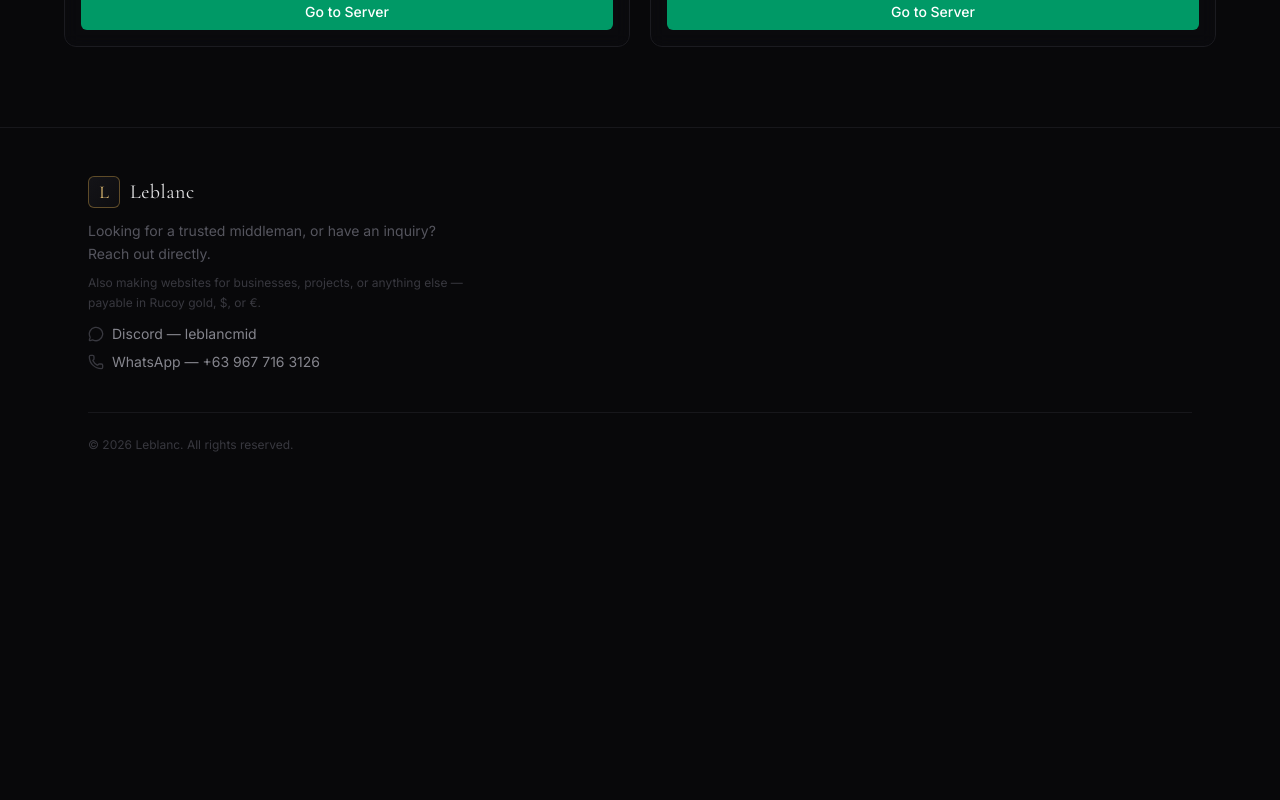
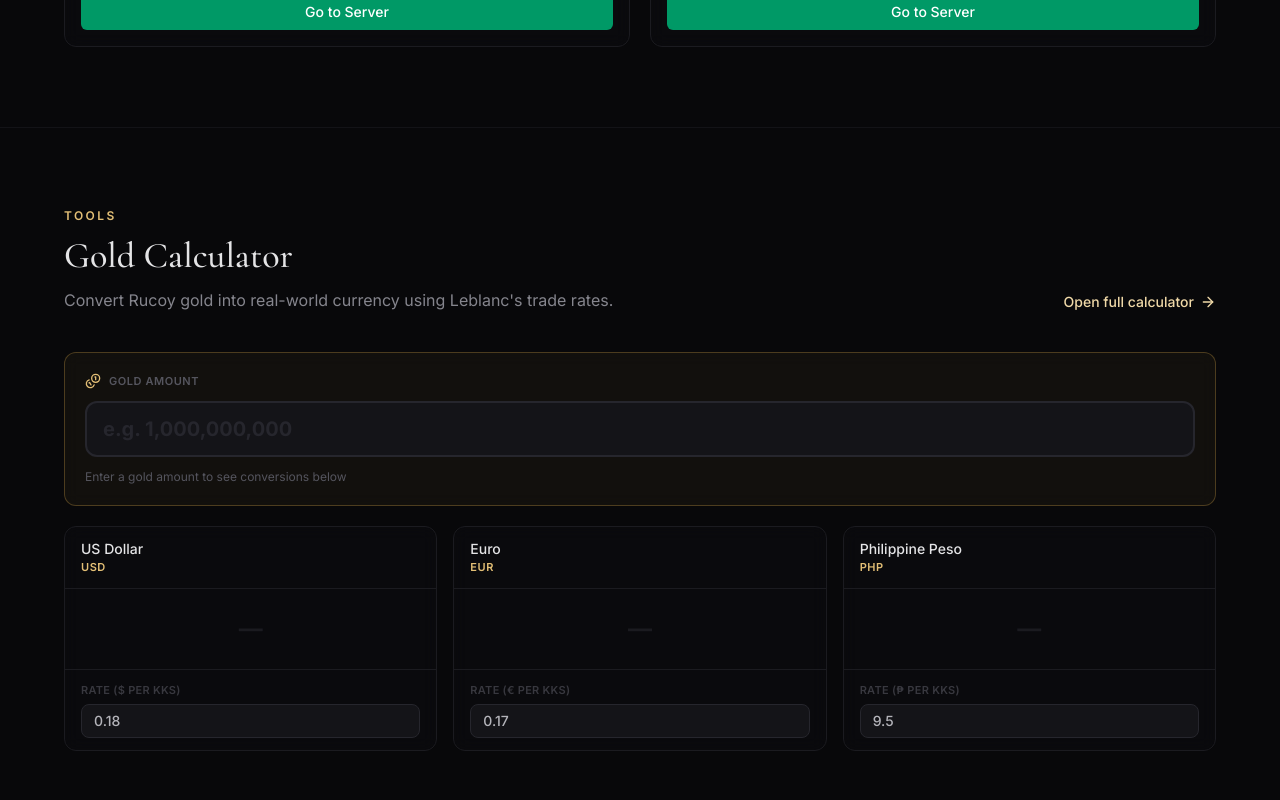
Before and after one commit to Leblancmid/Leblanc, a React (Vite) app: page / in a window 1280 px wide. Shown: the part 1700-2500 px from the top of the page. Before the commit the page ends 2201 px from the top, so only its background shows below. Built offline with nearby package versions, Linux system fonts and the light colour scheme.

Commit message:
Add Gold Calculator page and home section
New /gold-calculator route with USD/EUR/PHP conversion, linked from
the nav after For Sale and previewed on the home page below servers.

```diff
--- a/src/App.tsx
+++ b/src/App.tsx
@@ -3,6 +3,7 @@
 import { HomePage } from '@/features/home/HomePage'
 import { ForSalePage } from '@/features/for-sale/ForSalePage'
 import { InformationPage } from '@/features/information/InformationPage'
+import { GoldCalculatorPage } from '@/features/gold-calculator/GoldCalculatorPage'
 import { NotFoundPage } from '@/features/not-found/NotFoundPage'
 
 export default function App() {
@@ -12,6 +13,7 @@
         <Route element={<Layout />}>
           <Route index element={<HomePage />} />
           <Route path="for-sale" element={<ForSalePage />} />
+          <Route path="gold-calculator" element={<GoldCalculatorPage />} />
           <Route path="information" element={<InformationPage />} />
           <Route path="*" element={<NotFoundPage />} />
         </Route>
--- a/src/components/layout/Navbar.tsx
+++ b/src/components/layout/Navbar.tsx
@@ -7,6 +7,7 @@
 const navItems = [
   { label: 'Information', to: '/information' },
   { label: 'For Sale', to: '/for-sale' },
+  { label: 'Gold Calculator', to: '/gold-calculator' },
 ]
 
 export function Navbar() {
--- /dev/null
+++ b/src/features/gold-calculator/GoldCalculator.tsx
@@ -0,0 +1,189 @@
+import { useMemo, useState } from 'react'
+import { Coins } from 'lucide-react'
+import { Card } from '@/components/ui/Card'
+
+function formatWithCommas(raw: string): string {
+  if (!raw) return ''
+  const [integer, decimal] = raw.split('.')
+  const intFormatted = integer.replace(/\B(?=(\d{3})+(?!\d))/g, ',')
+  return decimal === undefined ? intFormatted : `${intFormatted}.${decimal}`
+}
+
+function AmountInput({
+  value,
+  onChange,
+  placeholder,
+  className,
+}: {
+  value: string
+  onChange: (v: string) => void
+  placeholder?: string
+  className?: string
+}) {
+  return (
+    <input
+      type="text"
+      inputMode="decimal"
+      value={formatWithCommas(value)}
+      onChange={(e) => {
+        const stripped = e.target.value.replace(/,/g, '')
+        if (stripped === '' || /^\d*\.?\d*$/.test(stripped)) onChange(stripped)
+      }}
+      placeholder={placeholder}
+      className={className}
+    />
+  )
+}
+
+interface CurrencyConfig {
+  symbol: string
+  label: string
+  code: string
+  divisor: string
+  multiplier: string
+  operation: 'multiply' | 'divide'
+  resultColor: string
+}
+
+const INITIAL_CONFIGS: CurrencyConfig[] = [
+  {
+    symbol: '$',
+    label: 'US Dollar',
+    code: 'USD',
+    divisor: '1000000',
+    multiplier: '0.18',
+    operation: 'multiply',
+    resultColor: 'text-emerald-400',
+  },
+  {
+    symbol: '€',
+    label: 'Euro',
+    code: 'EUR',
+    divisor: '1000000',
+    multiplier: '0.17',
+    operation: 'multiply',
+    resultColor: 'text-violet-400',
+  },
+  {
+    symbol: '₱',
+    label: 'Philippine Peso',
+    code: 'PHP',
+    divisor: '10000',
+    multiplier: '9.5',
+    operation: 'divide',
+    resultColor: 'text-rose-400',
+  },
+]
+
+function CurrencyCard({
+  config,
+  goldNum,
+  onMultiplierChange,
+}: {
+  config: CurrencyConfig
+  goldNum: number | null
+  onMultiplierChange: (v: string) => void
+}) {
+  const result = useMemo(() => {
+    if (goldNum === null) return null
+    const d = parseFloat(config.divisor)
+    const m = parseFloat(config.multiplier)
+    if (isNaN(d) || isNaN(m) || d === 0 || m === 0) return null
+    return config.operation === 'divide' ? goldNum / d / m : (goldNum / d) * m
+  }, [goldNum, config.divisor, config.multiplier, config.operation])
+
+  const formatted =
+    result === null
+      ? null
+      : result.toLocaleString('en', { minimumFractionDigits: 2, maximumFractionDigits: 2 })
+
+  return (
+    <Card className="flex flex-col overflow-hidden">
+      <div className="flex items-center justify-between gap-3 border-b border-ink-700 px-4 py-3">
+        <div>
+          <p className="text-sm font-medium text-ink-100">{config.label}</p>
+          <p className="text-[11px] font-semibold uppercase tracking-wider text-gold-400">
+            {config.code}
+          </p>
+        </div>
+      </div>
+
+      <div className="flex flex-col items-center justify-center gap-1 border-b border-ink-700 px-4 py-6">
+        {formatted ? (
+          <p className={`text-2xl font-bold tabular-nums tracking-tight ${config.resultColor}`}>
+            {config.symbol}
+            {formatted}
+          </p>
+        ) : (
+          <p className="text-2xl font-bold text-ink-700">—</p>
+        )}
+      </div>
+
+      <div className="px-4 py-3">
+        <label className="mb-1.5 block text-[11px] font-semibold uppercase tracking-wide text-ink-500">
+          Rate ({config.symbol} per KKS)
+        </label>
+        <AmountInput
+          value={config.multiplier}
+          onChange={onMultiplierChange}
+          className="w-full rounded-lg border border-ink-600 bg-ink-800 px-3 py-1.5 text-sm font-medium text-ink-200 caret-gold-400 transition-colors focus:border-gold-400 focus:outline-none focus:ring-2 focus:ring-gold-400/40"
+        />
+      </div>
+    </Card>
+  )
+}
+
+export function GoldCalculator() {
+  const [gold, setGold] = useState('')
+  const [configs, setConfigs] = useState<CurrencyConfig[]>(INITIAL_CONFIGS)
+
+  const goldNum = useMemo(() => {
+    const n = parseFloat(gold.replace(/,/g, ''))
+    return isNaN(n) ? null : n
+  }, [gold])
+
+  const updateConfig = (i: number, value: string) => {
+    setConfigs((prev) => prev.map((c, idx) => (idx === i ? { ...c, multiplier: value } : c)))
+  }
+
+  return (
+    <div className="flex flex-col gap-5">
+      <Card className="relative overflow-hidden border-gold-500/30 bg-gold-500/5 p-5">
+        <div className="flex items-center gap-2">
+          <Coins className="size-4 text-gold-400" />
+          <span className="text-[11px] font-semibold uppercase tracking-wider text-ink-400">
+            Gold Amount
+          </span>
+        </div>
+
+        <div className="mt-3">
+          <AmountInput
+            value={gold}
+            onChange={setGold}
+            placeholder="e.g. 1,000,000,000"
+            className="block w-full rounded-xl border-2 border-ink-600 bg-ink-800 px-4 py-3 text-xl font-bold text-ink-50 placeholder:text-ink-600 caret-gold-400 transition-colors focus:border-gold-400 focus:outline-none focus:ring-2 focus:ring-gold-400/40"
+          />
+        </div>
+
+        <p className="mt-3 text-xs text-ink-400">
+          {goldNum !== null ? (
+            <span className="font-semibold text-gold-300">{goldNum.toLocaleString()} G</span>
+          ) : (
+            'Enter a gold amount to see conversions below'
+          )}
+        </p>
+      </Card>
+
+      <div className="grid grid-cols-1 gap-4 sm:grid-cols-3">
+        {configs.map((cfg, i) => (
+          <CurrencyCard
+            key={cfg.code}
+            config={cfg}
+            goldNum={goldNum}
+            onMultiplierChange={(v) => updateConfig(i, v)}
+          />
+        ))}
+      </div>
+    </div>
+  )
+}
--- /dev/null
+++ b/src/features/gold-calculator/GoldCalculatorPage.tsx
@@ -0,0 +1,17 @@
+import { SectionHeading } from '@/components/ui/SectionHeading'
+import { GoldCalculator } from './GoldCalculator'
+
+export function GoldCalculatorPage() {
+  return (
+    <div className="mx-auto max-w-4xl px-4 py-16 sm:px-6">
+      <SectionHeading
+        eyebrow="Tools"
+        title="Gold Calculator"
+        description="Convert Rucoy gold into real-world currency using Leblanc's trade rates."
+      />
+      <div className="mt-10">
+        <GoldCalculator />
+      </div>
+    </div>
+  )
+}
--- a/src/features/home/HomePage.tsx
+++ b/src/features/home/HomePage.tsx
@@ -6,6 +6,7 @@
 import { listings } from '@/data/listings'
 import { ListingThumbnail } from '@/features/for-sale/ListingThumbnail'
 import { DiscordServerCard } from '@/features/information/DiscordServerCard'
+import { GoldCalculator } from '@/features/gold-calculator/GoldCalculator'
 import { REFERENCES_DISCORD_URL, SERVER_DISCORD_URL, SERVER_DISCORD_LABEL } from '@/lib/links'
 
 const featured = listings.filter((l) => l.featured).slice(0, 3)
@@ -106,6 +107,29 @@
           </div>
         </div>
       </section>
+
+      <section className="border-t border-ink-700/60 px-4 py-20 sm:px-6">
+        <div className="mx-auto max-w-6xl">
+          <div className="flex flex-col gap-6 sm:flex-row sm:items-end sm:justify-between">
+            <SectionHeading
+              eyebrow="Tools"
+              title="Gold Calculator"
+              description="Convert Rucoy gold into real-world currency using Leblanc's trade rates."
+            />
+            <Link
+              to="/gold-calculator"
+              className="flex items-center gap-1.5 text-sm font-medium text-gold-300 transition-colors hover:text-gold-200"
+            >
+              Open full calculator
+              <ArrowRight className="size-4" />
+            </Link>
+          </div>
+
+          <div className="mt-10">
+            <GoldCalculator />
+          </div>
+        </div>
+      </section>
     </div>
   )
 }
```
